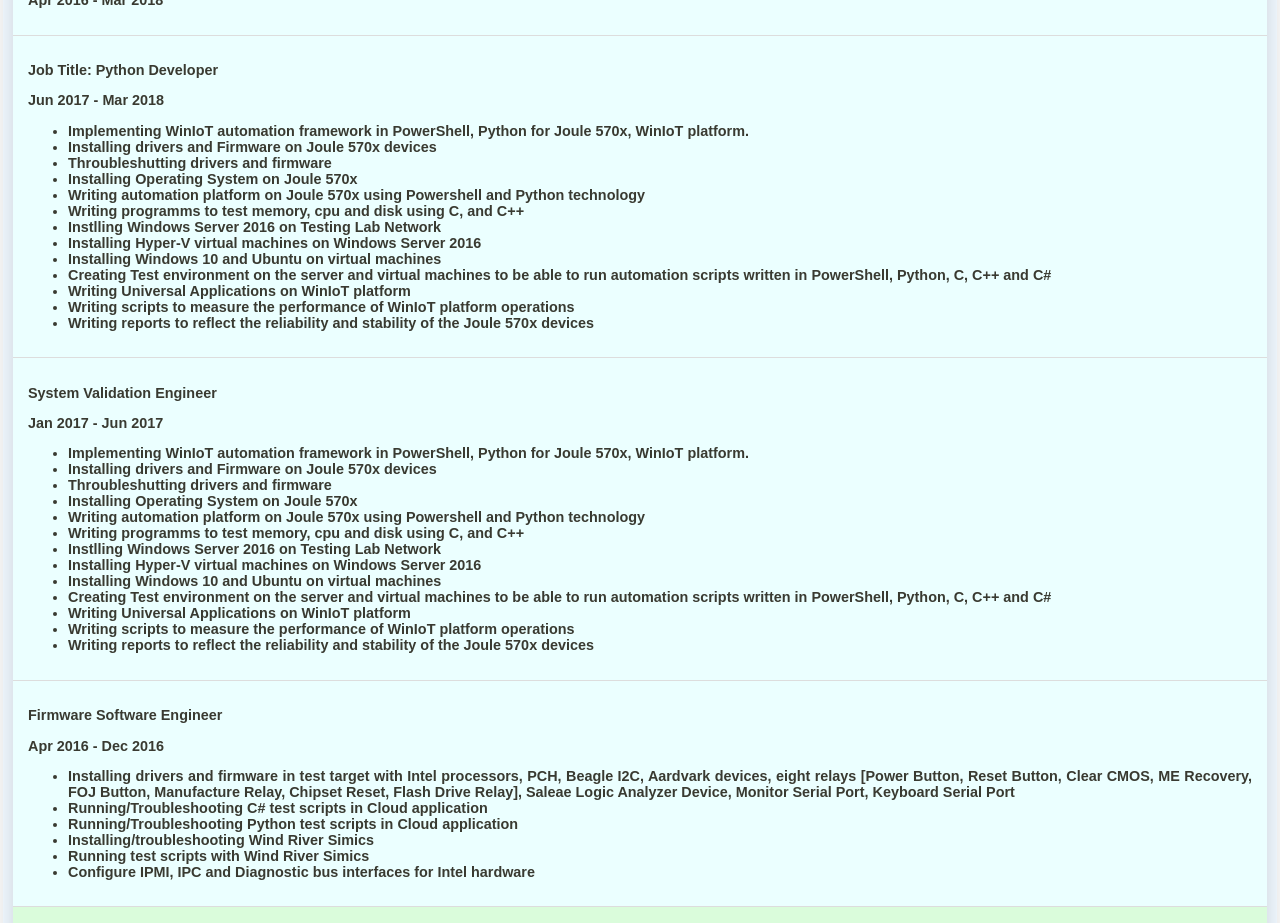
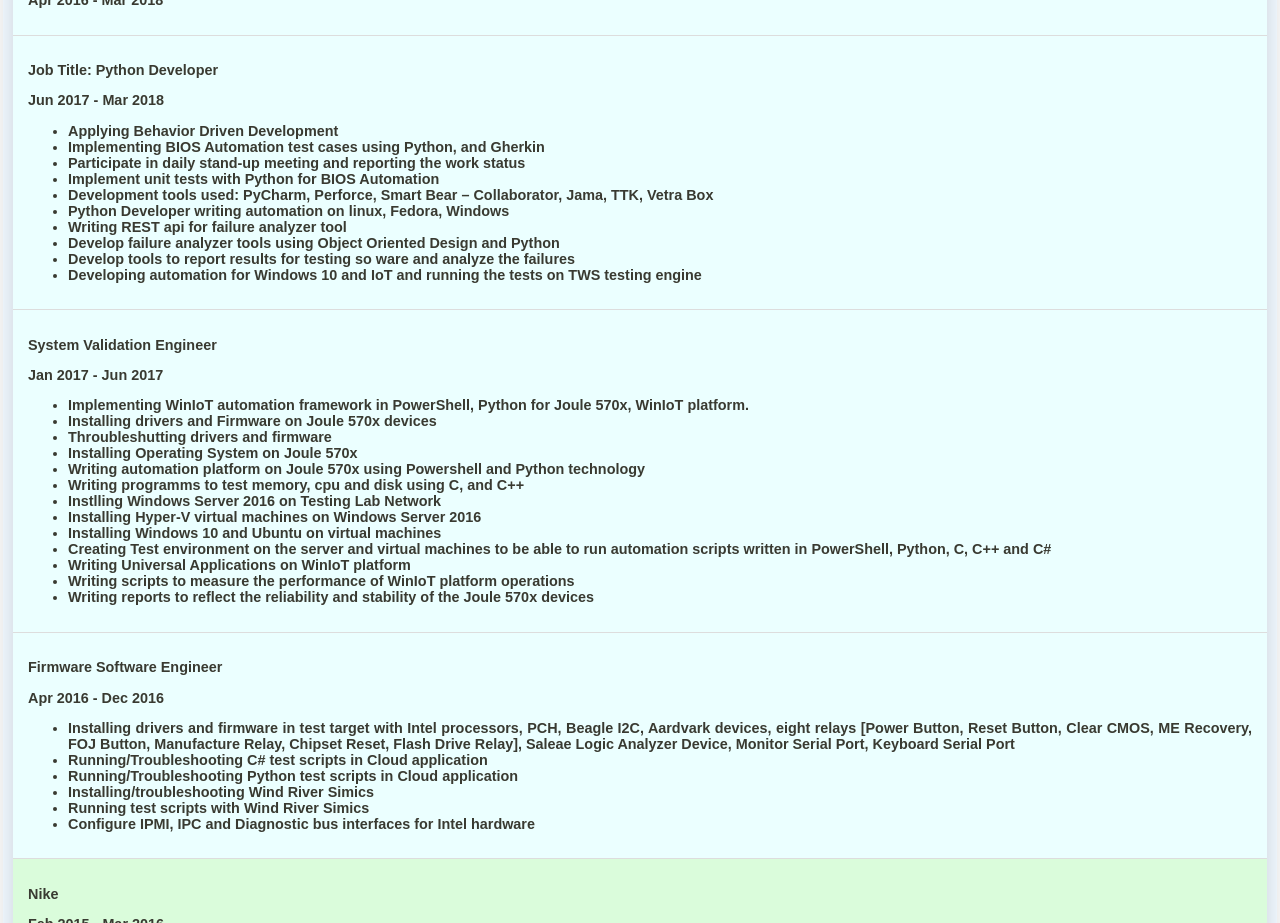
Before and after one commit to ovimura/projects-portfolio, a React (Create React App) app: page /experience in a window 1280 px wide. Shown: the part 1360-2283 px from the top of the page. Built offline with nearby package versions, Linux system fonts and the light colour scheme.

Commit message:
adding description for Python Developer

```diff
--- a/src/pages/ExperiencePage.js
+++ b/src/pages/ExperiencePage.js
@@ -100,19 +100,16 @@
                                 <p style={{width: '200px'}}>Job Title: Python Developer</p>
                                 <p>Jun 2017 - Mar 2018</p>
                                 <ul>
-                                    <li>Implementing WinIoT automation framework in PowerShell, Python for Joule 570x, WinIoT platform.</li>
-                                    <li>Installing drivers and Firmware on Joule 570x devices</li>
-                                    <li>Throubleshutting drivers and firmware</li>
-                                    <li>Installing Operating System on Joule 570x</li>
-                                    <li>Writing automation platform on Joule 570x using Powershell and Python technology</li>
-                                    <li>Writing programms to test memory, cpu and disk using C, and C++</li>
-                                    <li>Instlling Windows Server 2016 on Testing Lab Network</li>
-                                    <li>Installing Hyper-V virtual machines on Windows Server 2016</li>
-                                    <li>Installing Windows 10 and Ubuntu on virtual machines</li>
-                                    <li>Creating Test environment on the server and virtual machines to be able to run automation scripts written in PowerShell, Python, C, C++ and C#</li>
-                                    <li>Writing Universal Applications on WinIoT platform</li>
-                                    <li>Writing scripts to measure the performance of WinIoT platform operations</li>
-                                    <li>Writing reports to reflect the reliability and stability of the Joule 570x devices</li>
+                                    <li>Applying Behavior Driven Development</li>
+                                    <li>Implementing BIOS Automation test cases using Python, and Gherkin</li>
+                                    <li>Participate in daily stand-up meeting and reporting the work status</li>
+                                    <li>Implement unit tests with Python for BIOS Automation</li>
+                                    <li>Development tools used: PyCharm, Perforce, Smart Bear – Collaborator, Jama, TTK, Vetra Box</li>
+                                    <li>Python Developer writing automation on linux, Fedora, Windows</li>
+                                    <li>Writing REST api for failure analyzer tool</li>
+                                    <li>Develop failure analyzer tools using Object Oriented Design and Python</li>
+                                    <li>Develop tools to report results for testing so ware and analyze the failures</li>
+                                    <li>Developing automation for Windows 10 and IoT and running the tests on TWS testing engine</li>
                                 </ul>
                             </td>
                         </tr>
```
